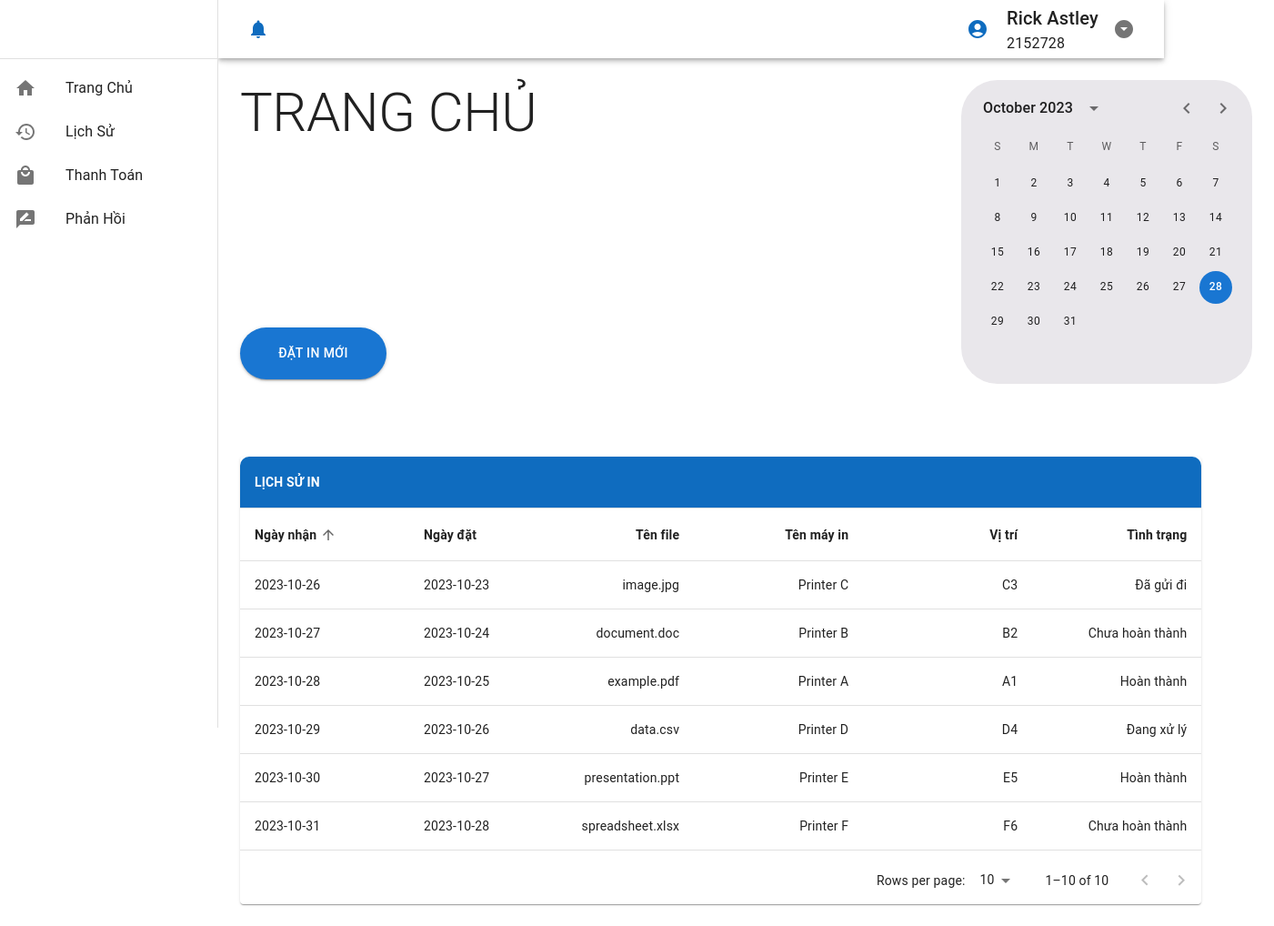
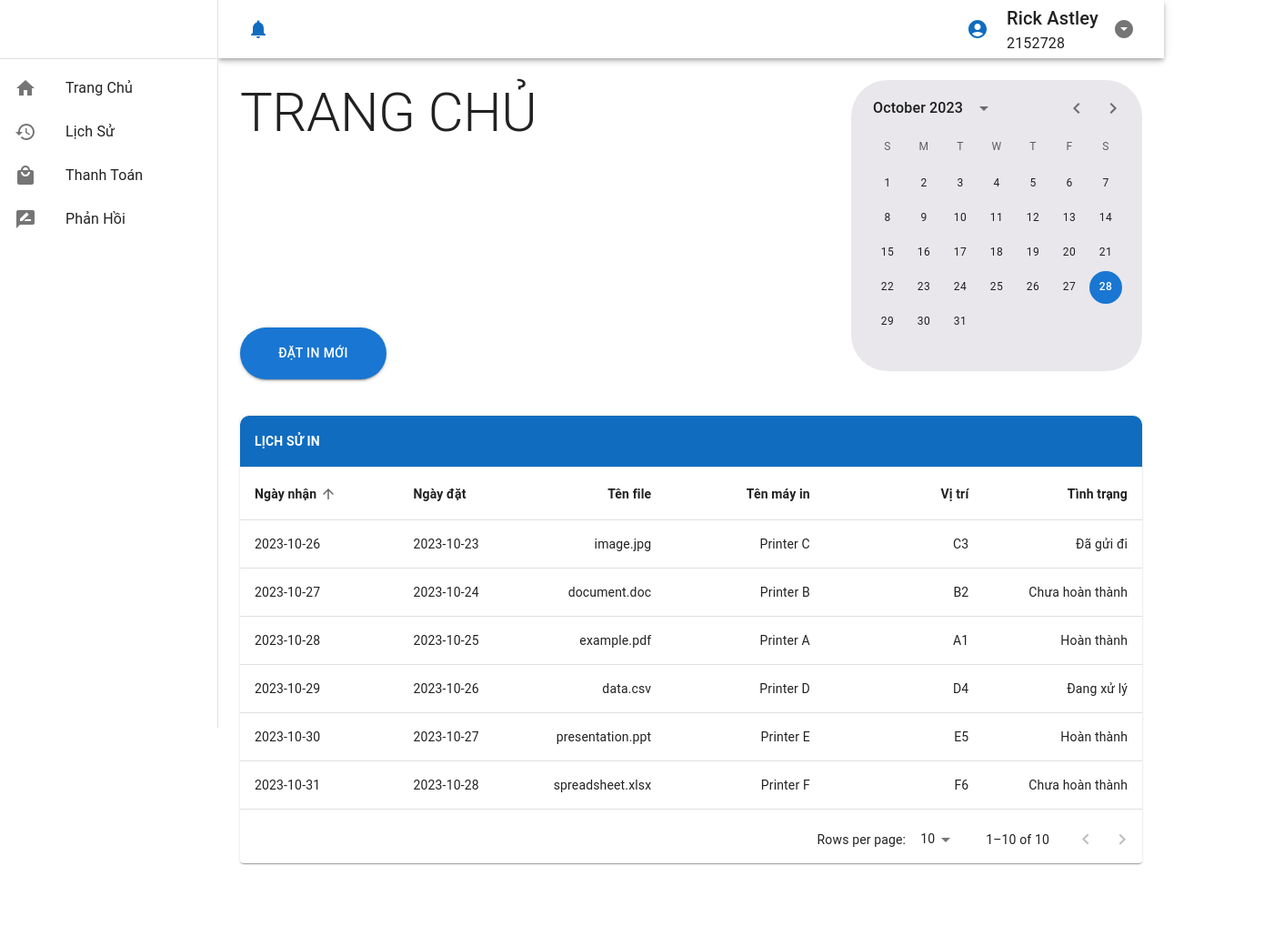
Before and after one commit to treerspeaking/smart-printing-service, a React (Vite) app: page /smart-printing-service/Home in a window 1280 px wide. Shown: the whole page at 91% size, 1401 px wide, since content can reach past the window. After the commit the page ends 973 px from the top, so only its background shows below. Built offline with nearby package versions, Linux system fonts and the light colour scheme.

Commit message:
feat: minor Home page adjustment

```diff
--- a/src/pages/Home/DateTime.tsx
+++ b/src/pages/Home/DateTime.tsx
@@ -11,7 +11,7 @@ export default function DateCalendarValue() {
   return (
     <LocalizationProvider dateAdapter={AdapterDayjs}>
 
-          <DateCalendar value={value} onChange={(newValue) => setValue(newValue)} sx={{backgroundColor:"#E9E7EB", borderRadius:10,maxHeight:'80%'}} />
+          <DateCalendar value={value} onChange={(newValue) => setValue(newValue)} sx={{backgroundColor:"#E9E7EB", borderRadius:10,minWidth: '320px',maxHeight:'320px', margin:'0px'}} />
 
 
     </LocalizationProvider>
--- a/src/pages/Home/Table.tsx
+++ b/src/pages/Home/Table.tsx
@@ -144,7 +144,7 @@ export default function ColumnGroupingTable() {
     };
 
     return (
-        <Paper sx={{ width: '95%' }}>
+        <Paper sx={{ width: '100%'}} >
             <TableContainer sx={{ maxHeight: 440,  }}>
                 <Table stickyHeader aria-label="sticky table">
                     <TableHead>
--- a/src/pages/Home/index.jsx
+++ b/src/pages/Home/index.jsx
@@ -4,20 +4,22 @@ import { PrintRequest } from './PrintRequest';
 import DateCalendarValue from './DateTime';
 
 import ColumnGroupingTable from './Table';
+import { Form } from 'react-router-dom';
 export default function HomePage() {
   return (
-    <Stack direction={'column'} spacing={10}>
+    <Stack direction={'column'} spacing={5} >
 
       <Stack direction={'row'}>
-        <Stack direction="column" spacing={'200px'} sx={{ width: '793px' }}>
+        <Stack direction="column" spacing={'200px'} sx={{display: 'flex', width:'100%'}}>
           <Typography variant='h2'>TRANG CHỦ</Typography>
-          <PrintRequest></PrintRequest>
+          <PrintRequest/>
         </Stack>
-        <DateCalendarValue ></DateCalendarValue>
+        <DateCalendarValue />
+
 
       </Stack>
       {/* <SummaryTable></SummaryTable> */}
-      <ColumnGroupingTable></ColumnGroupingTable>
+        <ColumnGroupingTable />
 
     </Stack>
 
```
